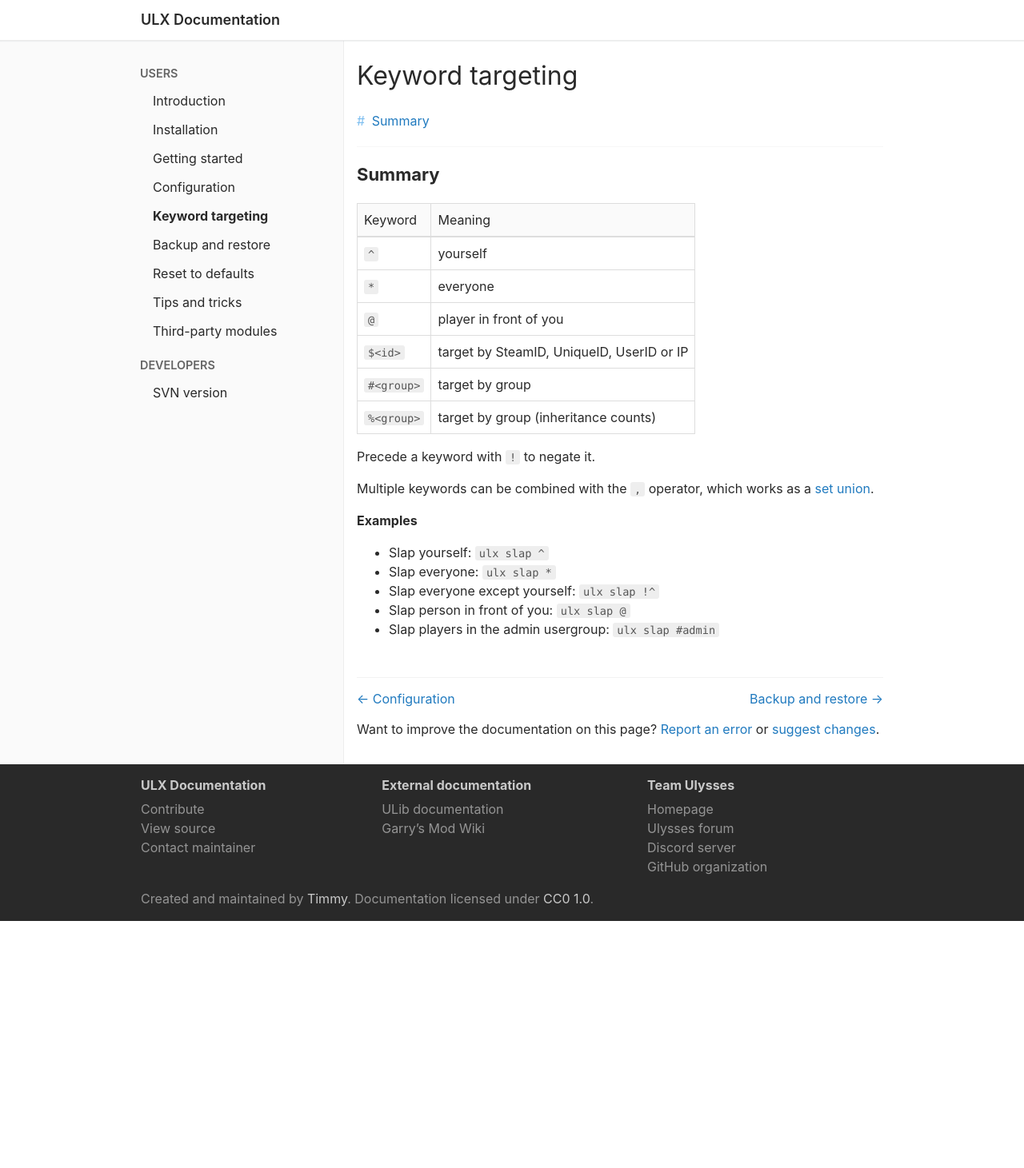
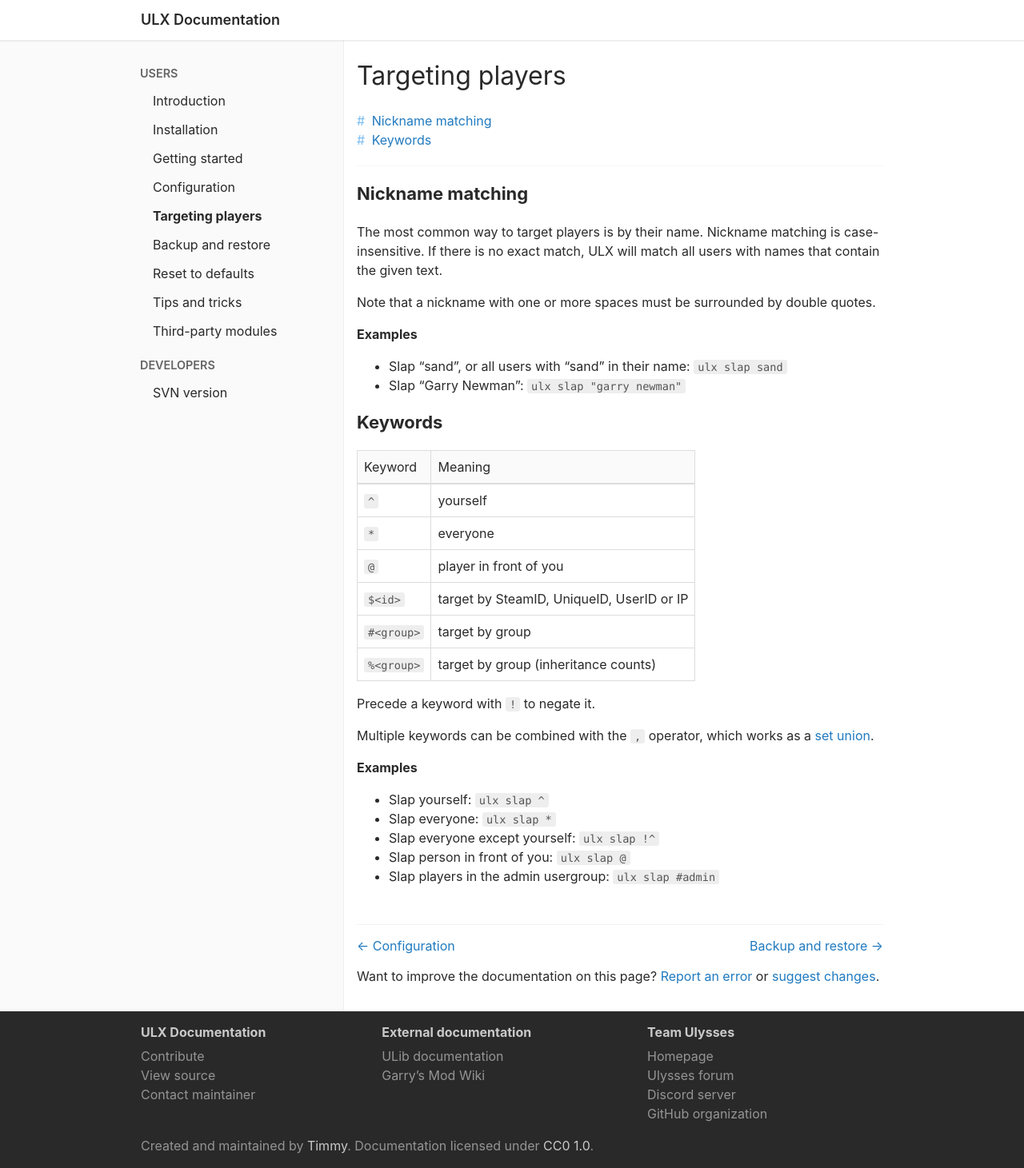
Before and after one commit to Timmy/ulx-docs, a Jekyll site: the page built from targeting.md, in a window 1280 px wide. Shown: the whole page at 80% size. Built offline with Jekyll 4.4.1, drawn with Linux system fonts in a browser that asks for light colours; our own code applies the rules of GitHub Pages for plain Markdown files; before the commit the page ends 1152 px from its top, so only the background shows below that.

Commit message:
Add "Nickname matching" section to "Targeting players"

```diff
--- a/_config.yml
+++ b/_config.yml
@@ -23,7 +23,7 @@ nav:
     - text: Configuration
       url: /configuration
       available: true
-    - text: Keyword targeting
+    - text: Targeting players
       url: /targeting
       available: true
     - text: Backup and restore
--- a/targeting.md
+++ b/targeting.md
@@ -1,13 +1,25 @@
 ---
 description: >
   The ULX admin mod for Garry’s Mod makes it easy to run commands on a specific
-  (group of) players. This tutorial will teach you how target with keywords.
+  (group of) players. This tutorial will teach you various ways to target users.
 ---
-# Keyword targeting
+# Targeting players
 
-- [Summary](#summary)
+- [Nickname matching](#nickname-matching)
+- [Keywords](#keywords)
 
-## Summary
+## Nickname matching
+
+The most common way to target players is by their name. Nickname matching is case-insensitive. If there is no exact match, ULX will match all users with names that contain the given text.
+
+Note that a nickname with one or more spaces must be surrounded by double quotes.
+
+**Examples**
+
+- Slap "sand", or all users with "sand" in their name: `ulx slap sand`
+- Slap "Garry Newman": `ulx slap "garry newman"`
+
+## Keywords
 
 | Keyword    | Meaning                                   |
 |------------|-------------------------------------------|
```
